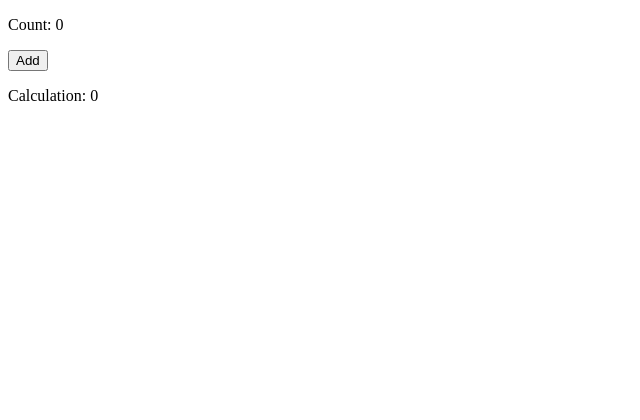
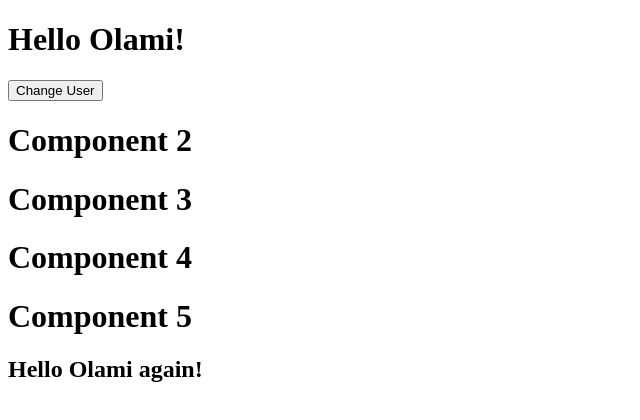
Before and after one commit to danju4rizzl/my-react-app, a React (Vite) app: page / in a window 1280 px wide. Shown: the top 420 px of the page, without its empty margins (0-640 px from the left). Built offline with nearby package versions, Linux system fonts and the light colour scheme.

Commit message:
Added context example

```diff
--- a/src/App.jsx
+++ b/src/App.jsx
@@ -1,9 +1,9 @@
-import CounterExample from "./components/CounterExample"
+import ContextExample from "./components/ContextExample"
 
 function App() {
 	return (
 		<>
-			<CounterExample />
+			<ContextExample />
 		</>
 	)
 }
--- /dev/null
+++ b/src/components/ContextExample.jsx
@@ -0,0 +1,69 @@
+// Import the 'useState', 'createContext', and 'useContext' hooks from React
+import { useState, createContext, useContext } from "react"
+
+// Create the context GLOBALLY
+const UserContext = createContext()
+
+export default function Component1() {
+	// Define a state variable 'user' using the 'useState' hook, initialized with "Olami"
+	const [user, setUser] = useState("Olami") // Setting the state
+
+	return (
+		// We are providing the state 'user' to the context using 'UserContext.Provider'
+		<UserContext.Provider value={user}>
+			{/* Display a greeting using the 'user' state */}
+			<h1>{`Hello ${user}!`}</h1>
+
+			<button onClick={() => setUser("Messi 🥳")}>Change User</button>
+			{/* Render Component2 */}
+			<Component2 />
+		</UserContext.Provider>
+	)
+}
+
+function Component2() {
+	return (
+		<>
+			{/* Display a heading for Component2 */}
+			<h1>Component 2</h1>
+			{/* Render Component3 */}
+			<Component3 />
+		</>
+	)
+}
+
+function Component3() {
+	return (
+		<>
+			{/* Display a heading for Component3 */}
+			<h1>Component 3</h1>
+			{/* Render Component4 */}
+			<Component4 />
+		</>
+	)
+}
+
+function Component4() {
+	return (
+		<>
+			{/* Display a heading for Component4 */}
+			<h1>Component 4</h1>
+			{/* Render Component5 */}
+			<Component5 />
+		</>
+	)
+}
+
+function Component5() {
+	// Use the context hook 'useContext' to access the 'user' value from the UserContext
+	const user = useContext(UserContext)
+
+	return (
+		<>
+			{/* Display a heading for Component5 */}
+			<h1>Component 5</h1>
+			{/* Display a greeting using the 'user' value from the context */}
+			<h2>{`Hello ${user} again!`}</h2>
+		</>
+	)
+}
```
